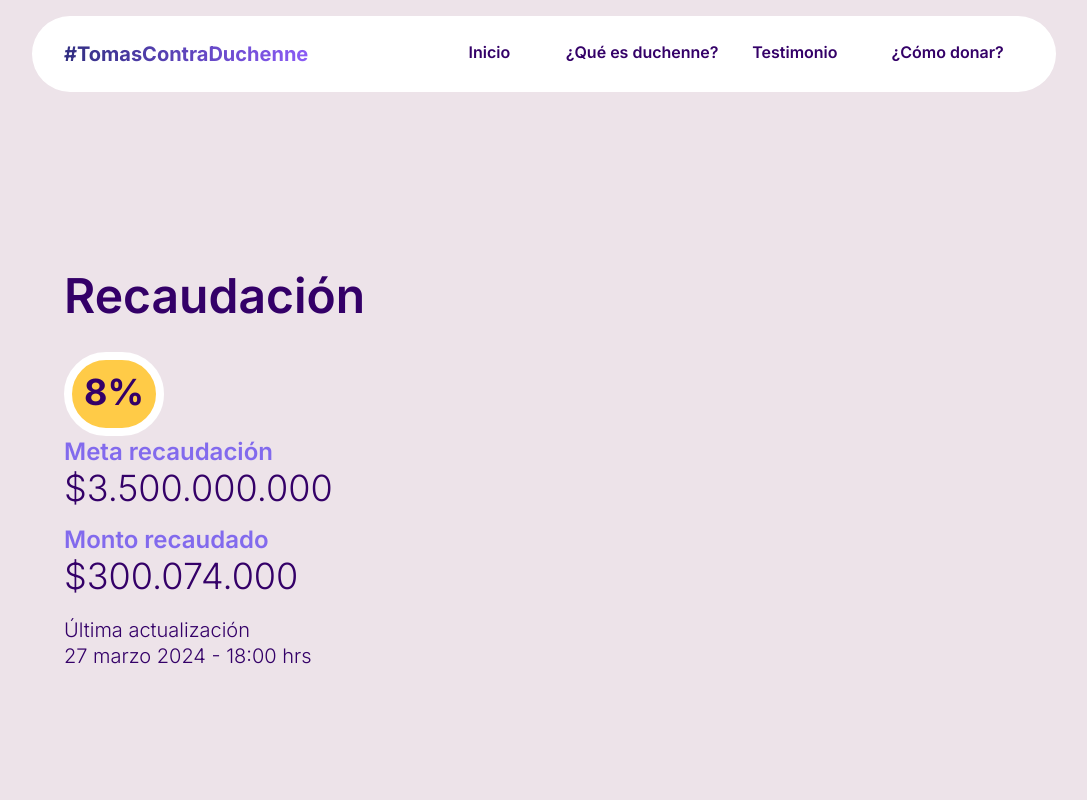
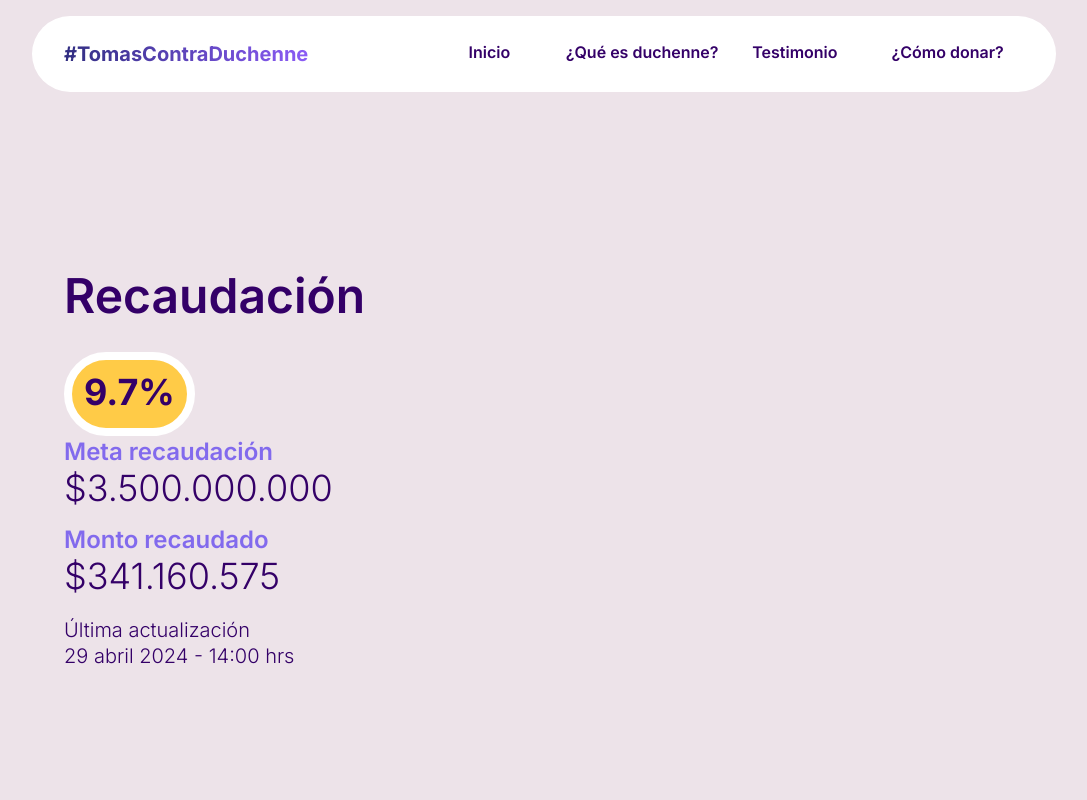
Before and after one commit to dalvaradotey/tomas, a Next.js app: page /recaudacion in a window 1280 px wide. Shown: the top 800 px of the page, without its empty margins (96-1183 px from the left). Built offline with nearby package versions, Linux system fonts and the light colour scheme.

Commit message:
UPDATE:meta

```diff
--- a/src/app/goals-data.ts
+++ b/src/app/goals-data.ts
@@ -1,5 +1,5 @@
 export const goalsData = {
-  currentAmount: '$300.074.000',
-  currentPercentage: '8%',
-  currentDate: '27 marzo 2024 - 18:00 hrs',
+  currentAmount: '$341.160.575',
+  currentPercentage: '9.7%',
+  currentDate: '29 abril 2024 - 14:00 hrs',
 }
```
